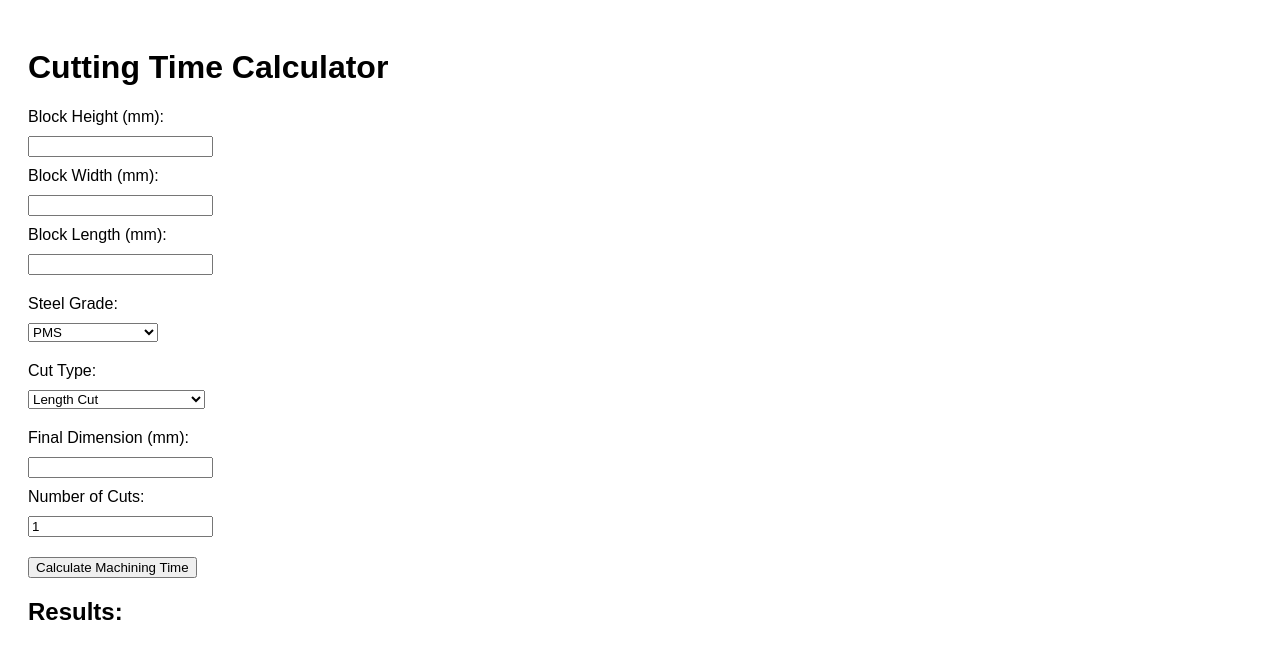
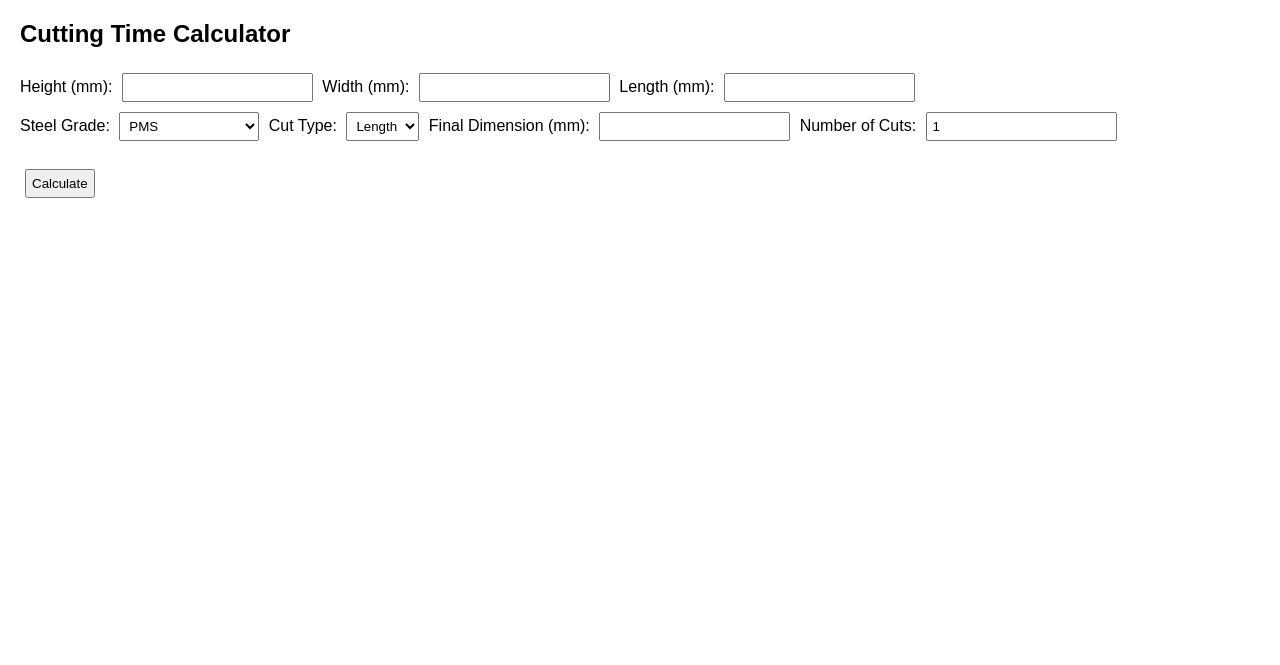
Before and after one commit to aryankhetarpal/Time-est, a Flask app: page / in a window 1280 px wide. Shown: the top 665 px of the page. Run offline with Flask 3, Linux system fonts and the light colour scheme.

Commit message:
modified html

```diff
--- a/templates/index.html
+++ b/templates/index.html
@@ -2,88 +2,95 @@
 <html lang="en">
 <head>
   <meta charset="UTF-8">
-    <meta name="viewport" content="width=device-width, initial-scale=1.0">
   <title>Cutting Time Calculator</title>
   <style>
-        body { font-family: Arial, sans-serif; padding: 20px; }
-        label, select, input { display: block; margin: 10px 0; }
-        .form-section { margin-bottom: 20px; }
+    body { font-family: Arial, sans-serif; margin: 20px; }
+    input, select, button { margin: 5px; padding: 5px; }
+    table { width: 100%; border-collapse: collapse; margin-top: 20px; }
+    th, td { border: 1px solid #ccc; padding: 8px; text-align: center; }
+    th { background: #f2f2f2; }
+    tr.unfit { background-color: #fdd; }  /* highlight machines that can't cut */
   </style>
 </head>
 <body>
-    <h1>Cutting Time Calculator</h1>
+  <h2>Cutting Time Calculator</h2>
 
-    <div class="form-section">
-        <label for="height">Block Height (mm):</label>
-        <input type="number" id="height" required>
+  <label>Height (mm): <input type="number" id="height" required></label>
+  <label>Width (mm): <input type="number" id="width" required></label>
+  <label>Length (mm): <input type="number" id="length" required></label><br>
 
-        <label for="width">Block Width (mm):</label>
-        <input type="number" id="width" required>
-
-        <label for="length">Block Length (mm):</label>
-        <input type="number" id="length" required>
-    </div>
-
-    <div class="form-section">
-        <label for="steel_grade">Steel Grade:</label>
-        <select id="steel_grade">
+  <label>Steel Grade:
+    <select id="grade">
       <option value="PMS">PMS</option>
       <option value="2714/2316/Nitro B">2714/2316/Nitro B</option>
     </select>
-    </div>
+  </label>
 
-    <div class="form-section">
-        <label for="cut_type">Cut Type:</label>
-        <select id="cut_type">
-            <option value="length">Length Cut</option>
-            <option value="width">Width Cut</option>
-            <option value="height">Height Cut</option>
-            <option value="dia">Dia Cut (Cylindrical Block)</option>
+  <label>Cut Type:
+    <select id="cut-type">
+      <option value="length">Length</option>
+      <option value="height">Height</option>
+      <option value="width">Width</option>
+      <option value="dia">Dia</option>
     </select>
-    </div>
+  </label>
 
-    <div class="form-section">
-        <label for="final_dimension">Final Dimension (mm):</label>
-        <input type="number" id="final_dimension" required>
+  <label>Final Dimension (mm): <input type="number" id="final-dimension" required></label>
+  <label>Number of Cuts: <input type="number" id="num-cuts" value="1"></label>
 
-        <label for="num_cuts">Number of Cuts:</label>
-        <input type="number" id="num_cuts" value="1" min="1" required>
-    </div>
+  <br><br>
+  <button onclick="calculateCuttingTime()">Calculate</button>
 
-    <button id="calculateButton">Calculate Machining Time</button>
-
-    <h2>Results:</h2>
-    <ul id="results"></ul>
+  <table id="results-table" style="display:none;">
+    <thead>
+      <tr>
+        <th>Machine Name</th>
+        <th>Cutting Time (min)</th>
+        <th>Square Inches (in²)</th>
+        <th>Can Cut?</th>
+      </tr>
+    </thead>
+    <tbody></tbody>
+  </table>
 
   <script>
-        document.getElementById('calculateButton').addEventListener('click', function() {
-            const data = {
-                height: document.getElementById('height').value,
-                width: document.getElementById('width').value,
-                length: document.getElementById('length').value,
-                steel_grade: document.getElementById('steel_grade').value,
-                cut_type: document.getElementById('cut_type').value,
-                final_dimension: document.getElementById('final_dimension').value,
-                num_cuts: document.getElementById('num_cuts').value
+    async function calculateCuttingTime() {
+      const payload = {
+        height: document.getElementById("height").value,
+        width: document.getElementById("width").value,
+        length: document.getElementById("length").value,
+        steel_grade: document.getElementById("grade").value,
+        cut_type: document.getElementById("cut-type").value,
+        final_dimension: document.getElementById("final-dimension").value,
+        num_cuts: document.getElementById("num-cuts").value
       };
 
-            fetch('/calculate', {
-                method: 'POST',
-                headers: { 'Content-Type': 'application/json' },
-                body: JSON.stringify(data)
-            })
-            .then(res => res.json())
-            .then(results => {
-                const resultsList = document.getElementById('results');
-                resultsList.innerHTML = '';
-                results.forEach(result => {
-                    const li = document.createElement('li');
-                    li.textContent = `Machine: ${result.machine_name}, Cutting Time: ${result.cutting_time} min, Sq Inches: ${result.sq_inches}`;
-                    resultsList.appendChild(li);
+      const response = await fetch("/calculate", {
+        method: "POST",
+        headers: { "Content-Type": "application/json" },
+        body: JSON.stringify(payload)
       });
-            })
-            .catch(err => console.error(err));
+
+      const results = await response.json();
+      const table = document.getElementById("results-table");
+      const tbody = table.querySelector("tbody");
+      tbody.innerHTML = "";
+
+      results.forEach(machine => {
+        const row = document.createElement("tr");
+        if (!machine.can_cut) row.classList.add("unfit"); // mark unsuitable machines
+
+        row.innerHTML = `
+          <td>${machine.machine_name}</td>
+          <td>${machine.cutting_time}</td>
+          <td>${machine.sq_inches}</td>
+          <td>${machine.can_cut ? "✅ Yes" : "❌ No"}</td>
+        `;
+        tbody.appendChild(row);
       });
+
+      table.style.display = "table";
+    }
   </script>
 </body>
 </html>
```
Lines whose indentation alone changed are shown as unchanged.
